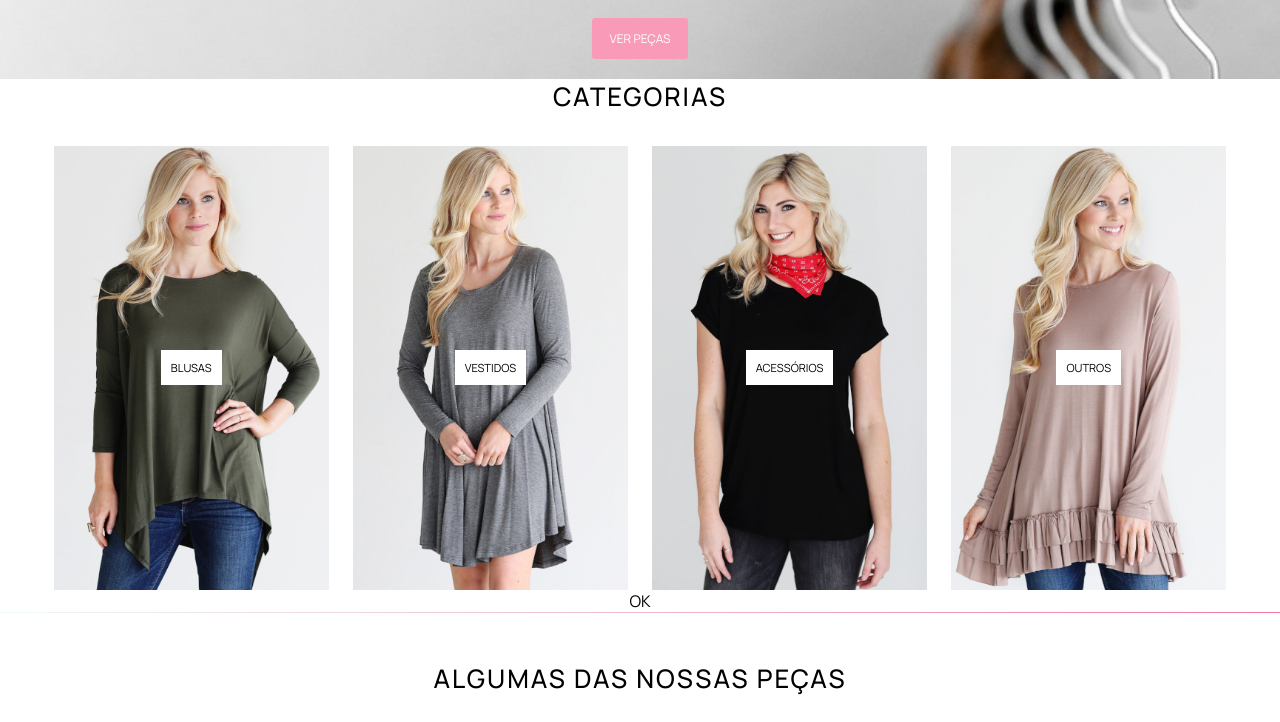
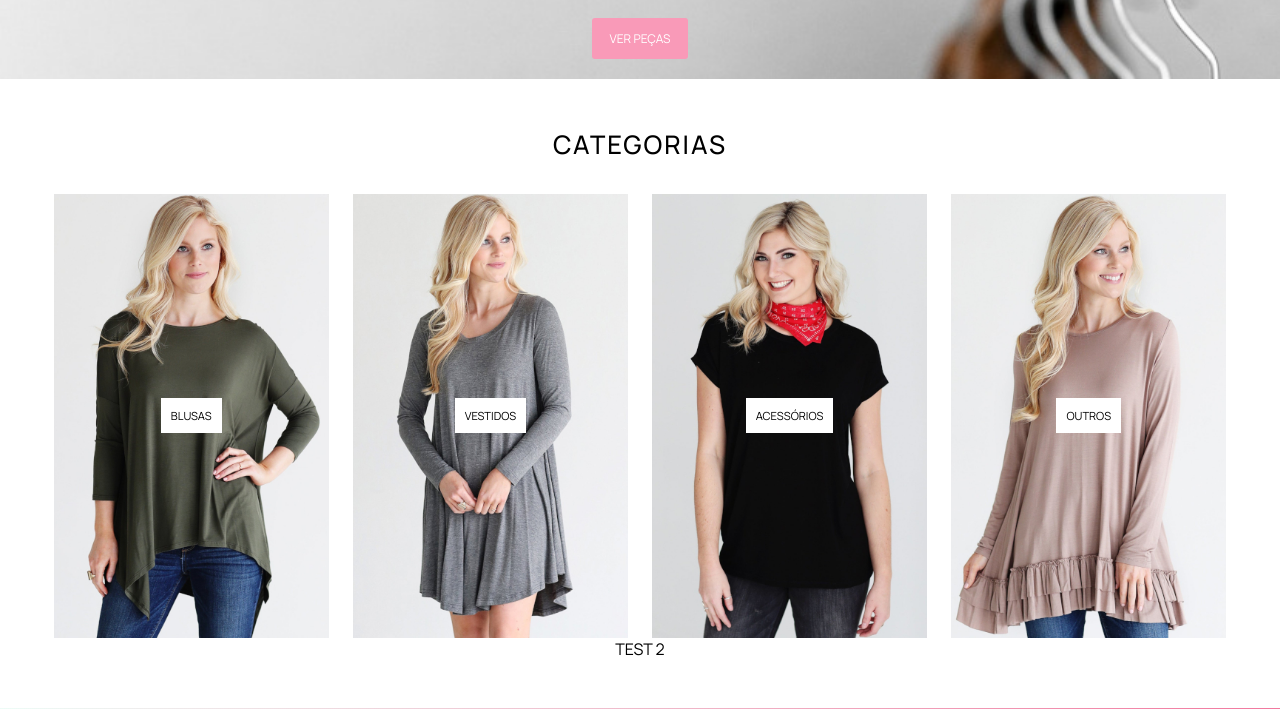
Before and after one commit to saulocode1/clothing-store, a plain HTML site: page index.html in a window 1280 px wide. Shown: the part 230-952 px from the top of the page. Drawn offline with Linux system fonts and the light colour scheme; files whose address does not match are found by name.

Commit message:
Test category padding

```diff
--- a/css/components/main-categories.css
+++ b/css/components/main-categories.css
@@ -3,7 +3,6 @@
     align-items: center;
     display: flex;
     flex-direction: column;
-    padding: 0 1rem;
 }
 
 .category.-grid {
--- a/index.html
+++ b/index.html
@@ -77,7 +77,7 @@
                         ><span class="main-span -second">outros</span></a
                     >
                 </div>
-                <p>ok</p>
+                <p>test 2</p>
             </section>
 
             <div class="main-divider-1"></div>
```
